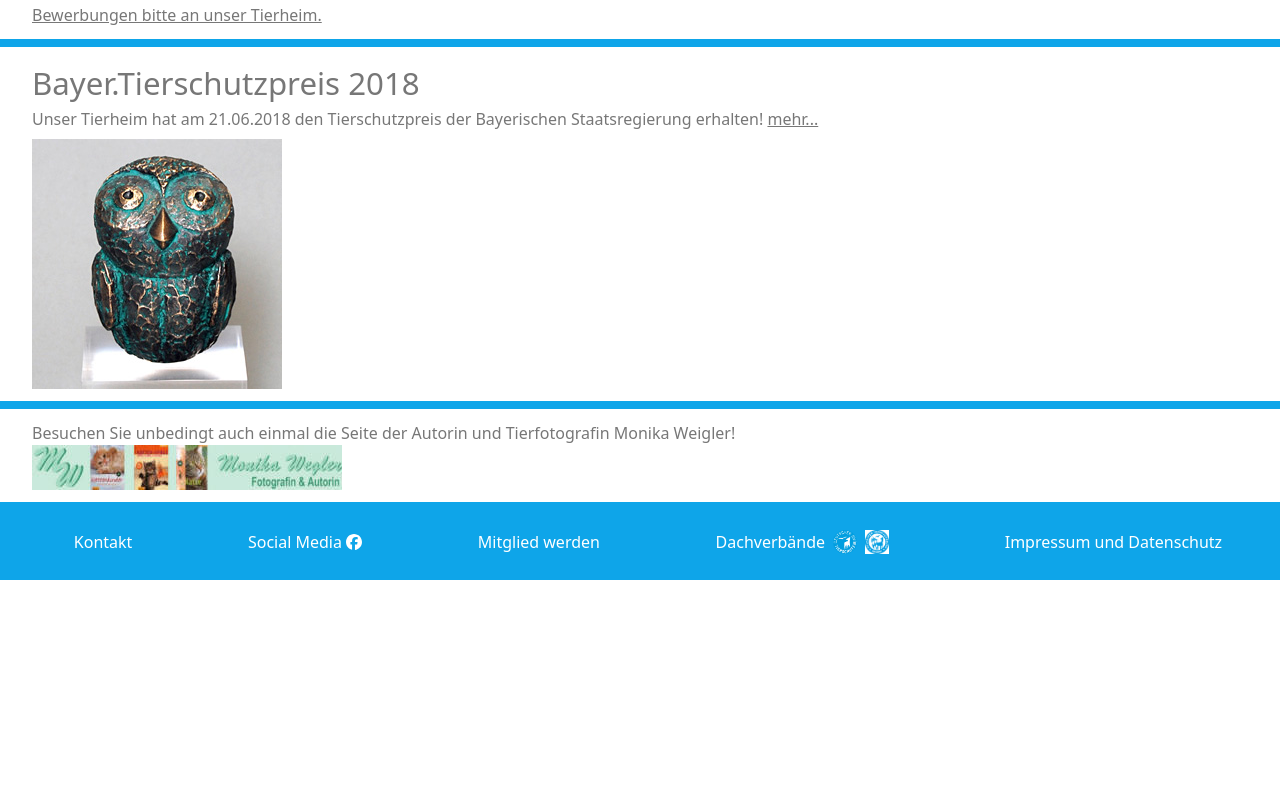
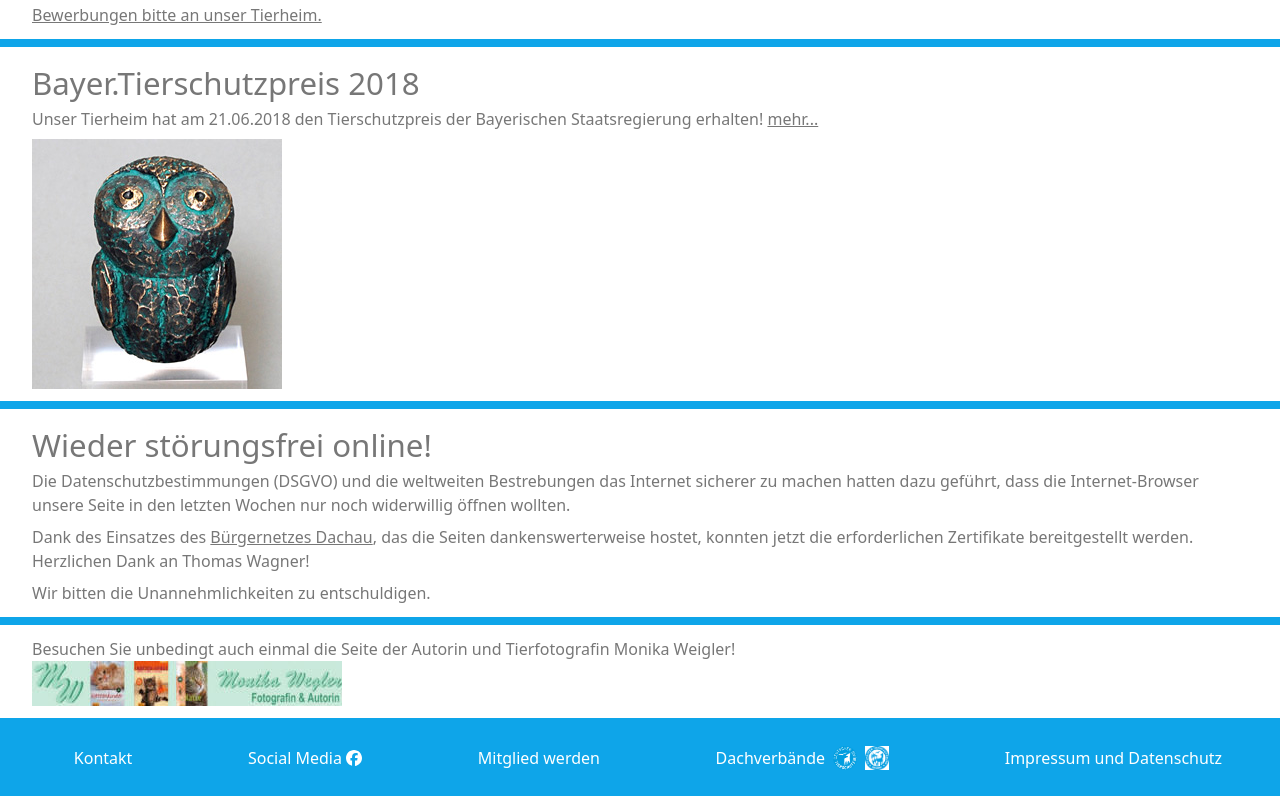
Before and after one commit to MrburnsDAOC/dci-final-project, a React (Vite) app in the folder frontend/: page / in a window 1280 px wide. Shown: the part 2389-3185 px from the top of the page. Before the commit the page ends 2969 px from the top, so only its background shows below. Built offline with nearby package versions, Linux system fonts and the light colour scheme; a web font is replaced by a local one.

Commit message:
Home: add section with content, Wieder störungsfrei online!

```diff
--- a/frontend/src/pages/home/Home.jsx
+++ b/frontend/src/pages/home/Home.jsx
@@ -126,6 +126,32 @@ const Home = () => {
         />
       </Section>
 
+      <Section>
+        <H2>Wieder störungsfrei online!</H2>
+        <p className="mb-2">
+          {" "}
+          Die Datenschutzbestimmungen (DSGVO) und die weltweiten Bestrebungen
+          das Internet sicherer zu machen hatten dazu geführt, dass die
+          Internet-Browser unsere Seite in den letzten Wochen nur noch
+          widerwillig öffnen wollten.
+        </p>
+        <p className="mb-2">
+          Dank des Einsatzes des{" "}
+          <a
+            href="https://www.dachau.net/website/"
+            target="_blank"
+            rel="noopener noreferrer"
+            className="underline"
+          >
+            Bürgernetzes Dachau
+          </a>
+          , das die Seiten dankenswerterweise hostet, konnten jetzt die
+          erforderlichen Zertifikate bereitgestellt werden. Herzlichen Dank an
+          Thomas Wagner!
+        </p>
+        <p>Wir bitten die Unannehmlichkeiten zu entschuldigen.</p>
+      </Section>
+
       {/* Link zu HP Monika Weigler */}
       <Section>
         <p>
```
